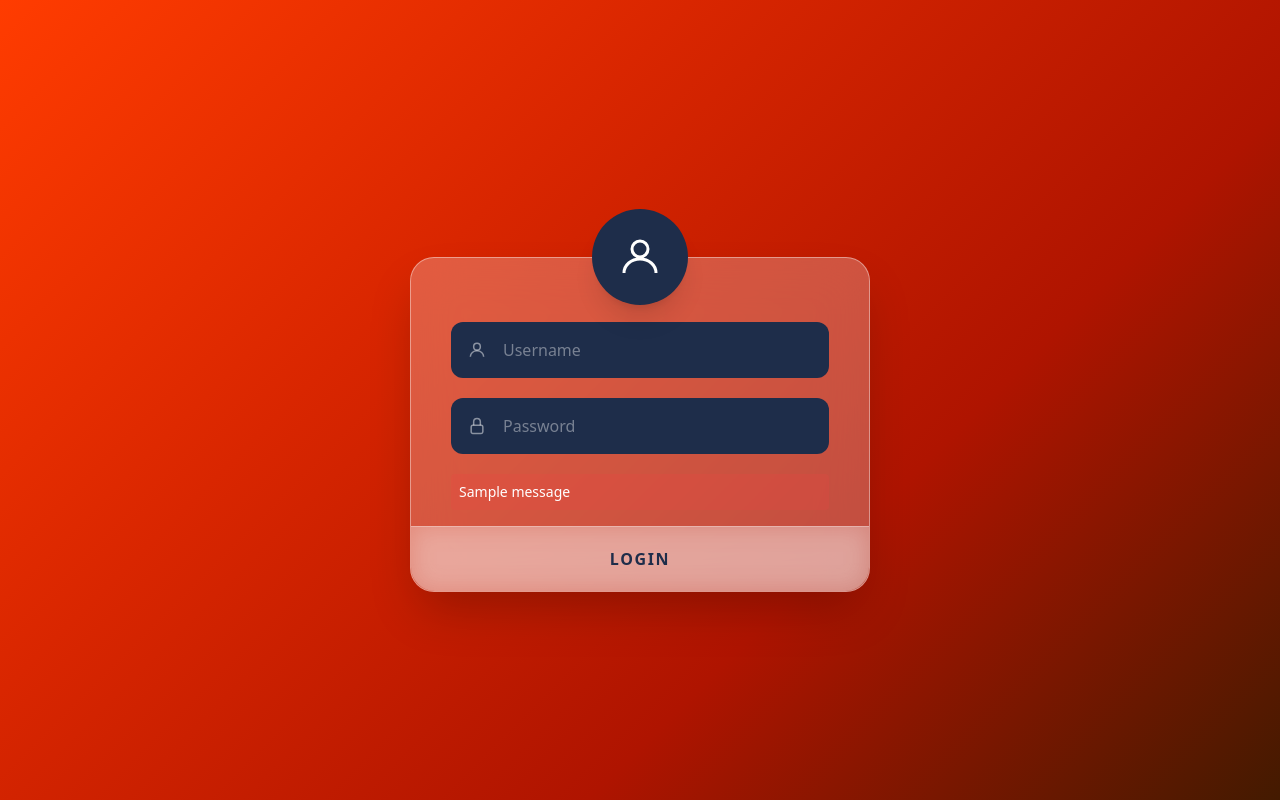
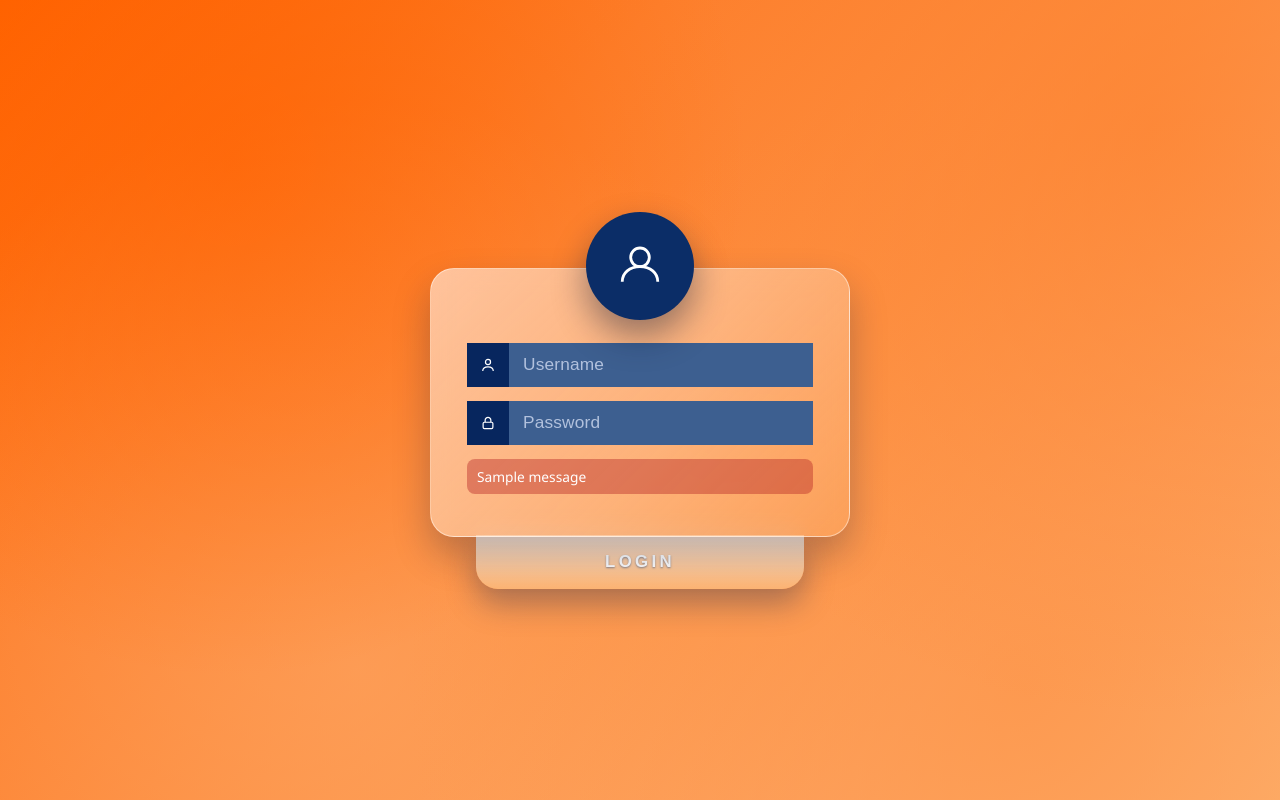
Before and after one commit to Gd0810/chatbot, a Django app: page /accounts/login/ in a window 1280 px wide. Run offline with Django 5.2, Linux system fonts and the light colour scheme; tables that the repository leaves empty hold one stand-in row (values such as "Sample post"); one stand-in notice (Sample message) is shown; parts of the project's set-up code (start-up, migrations or seed data) failed here and were passed over; some libraries are stand-ins or nearby versions.

Commit message:
update:login_ui_3

```diff
--- a/templates/accounts/login.html
+++ b/templates/accounts/login.html
@@ -3,130 +3,245 @@
 <head>
 <meta charset="UTF-8">
 <meta name="viewport" content="width=device-width, initial-scale=1.0">
+<title>Login</title>
+<style>
+* {
+    box-sizing: border-box;
+}
 
-<script src="https://cdn.tailwindcss.com"></script>
-  <!-- Iconify for icons -->
-  <script src="https://code.iconify.design/3/3.1.0/iconify.min.js"></script>
-  <script src="https://code.iconify.design/iconify-icon/2.1.0/iconify-icon.min.js"></script>
+body {
+    margin: 0;
+    min-height: 100vh;
+    display: flex;
+    align-items: center;
+    justify-content: center;
+    font-family: "Segoe UI", Tahoma, Geneva, Verdana, sans-serif;
+    background:
+        radial-gradient(circle at 18% 20%, rgba(255, 98, 0, 0.6) 0%, rgba(255, 98, 0, 0) 42%),
+        radial-gradient(circle at 90% 16%, rgba(253, 127, 44, 0.6) 0%, rgba(253, 127, 44, 0) 44%),
+        radial-gradient(circle at 80% 86%, rgba(253, 147, 70, 0.72) 0%, rgba(253, 147, 70, 0) 50%),
+        radial-gradient(circle at 28% 84%, rgba(253, 167, 102, 0.56) 0%, rgba(253, 167, 102, 0) 50%),
+        linear-gradient(135deg, #ff6200 0%, #fd7f2c 32%, #fd9346 58%, #fda766 78%, #fdb777 100%);
+}
 
-<title>Login</title>
+.login-shell {
+    width: min(92vw, 420px);
+    display: flex;
+    flex-direction: column;
+    align-items: center;
+}
 
-<style>
-body {
-    background: linear-gradient(
-        135deg,
-        rgb(255,60,0),
-        rgb(217,38,0),
-        rgb(175,20,0),
-        rgb(67,26,0)
-    );
+.avatar {
+    width: 108px;
+    height: 108px;
+    border-radius: 50%;
+    background: #0b2d67;
+    display: flex;
+    align-items: center;
+    justify-content: center;
+    box-shadow: 0 16px 34px rgba(8, 19, 51, 0.42);
+    margin-bottom: -52px;
+    z-index: 2;
+}
+
+.card {
+    width: 100%;
+    border-radius: 24px;
+    background: linear-gradient(135deg, rgba(255, 255, 255, 0.55), rgba(253, 183, 119, 0.3));
+    border: 1px solid rgba(255, 255, 255, 0.46);
+    backdrop-filter: blur(10px);
+    -webkit-backdrop-filter: blur(10px);
+    box-shadow: 0 18px 36px rgba(16, 26, 64, 0.27);
+    padding: 74px 36px 34px;
+}
+
+.field-wrap {
+    display: flex;
+    align-items: center;
+    height: 44px;
+    margin-bottom: 14px;
+    overflow: hidden;
+    background: #3d5f90;
+}
+
+.field-icon {
+    width: 42px;
+    min-width: 42px;
+    height: 100%;
+    background: #07265e;
+    display: flex;
+    align-items: center;
+    justify-content: center;
+}
+
+.field-wrap input {
+    width: 100%;
+    height: 100%;
+    border: 0;
+    outline: 0;
+    padding: 0 14px;
+    color: #dbe7ff;
+    background: transparent;
+    font-size: 1.08rem;
+    letter-spacing: 0.01em;
+}
+
+.field-wrap input::placeholder {
+    color: rgba(223, 232, 251, 0.72);
+}
+
+.meta-row {
+    margin-top: 22px;
+    display: flex;
+    align-items: center;
+    justify-content: space-between;
+    gap: 12px;
+    font-size: 0.92rem;
+    color: #6b7da3;
+}
+
+.remember {
+    display: inline-flex;
+    align-items: center;
+    gap: 8px;
+    cursor: pointer;
+}
+
+.remember input {
+    accent-color: #1d3f7b;
+    width: 14px;
+    height: 14px;
+}
+
+.forgot-link {
+    color: #6e82ad;
+    text-decoration: none;
+    font-style: italic;
+}
+
+.forgot-link:hover {
+    text-decoration: underline;
+}
+
+.message-box {
+    margin-top: 12px;
+}
+
+.message-item {
+    margin: 0 0 8px;
+    border-radius: 8px;
+    padding: 8px 10px;
+    font-size: 0.86rem;
+    color: #ffffff;
+    background: rgba(181, 36, 36, 0.42);
+}
+
+.login-btn {
+    margin-top: -2px;
+    width: 78%;
+    border: 0;
+    border-radius: 0 0 22px 22px;
+    padding: 17px 10px;
+    background: linear-gradient(180deg, rgba(255, 236, 218, 0.96), rgba(253, 183, 119, 0.9));
+    box-shadow: 0 15px 30px rgba(18, 35, 81, 0.34);
+    color: #ffffff;
+    font-size: 1.05rem;
+    font-weight: 700;
+    letter-spacing: 0.2em;
+    text-transform: uppercase;
+    text-shadow: 0 1px 2px rgba(58, 83, 123, 0.6);
+    cursor: pointer;
+    transition: transform 0.15s ease, filter 0.15s ease;
+}
+
+.login-btn:hover {
+    transform: translateY(-1px);
+    filter: brightness(1.03);
+}
+
+.login-btn:active {
+    transform: translateY(0);
+}
+
+@media (max-width: 420px) {
+    .card {
+        padding: 74px 20px 28px;
+    }
+
+    .meta-row {
+        font-size: 0.82rem;
+    }
 }
 </style>
-
 </head>
-
-<body class="min-h-screen flex items-center justify-center font-sans">
-
-<div class="relative flex flex-col items-center">
-
-    <!-- Avatar -->
-    <div class="w-24 h-24 bg-[#1e2d4a] rounded-full flex items-center justify-center shadow-xl z-10 -mb-12">
-        <svg class="w-12 h-12 text-white" fill="none" stroke="currentColor" stroke-width="1.5" viewBox="0 0 24 24">
-            <circle cx="12" cy="8" r="4"/>
-            <path d="M4 20c0-4 3.6-7 8-7s8 3 8 7"/>
+<body>
+<div class="login-shell">
+    <div class="avatar" aria-hidden="true">
+        <svg width="52" height="52" viewBox="0 0 24 24" fill="none" stroke="#ffffff" stroke-width="1.3">
+            <circle cx="12" cy="8" r="4.3"></circle>
+            <path d="M3.8 19.3c0-4.1 3.4-7 8.2-7s8.2 2.9 8.2 7"></path>
         </svg>
     </div>
 
-    <!-- Card -->
-    <div class="w-[460px] bg-white/25 backdrop-blur-xl border border-white/40 rounded-3xl shadow-2xl pt-16 px-10">
-
-
-
-        <form method="post">
+    <div class="card">
+        <form id="loginForm" method="post">
             {% csrf_token %}
 
-            <!-- Username -->
-            <div class="mb-5">
-                <div class="flex items-center bg-[#1e2d4a] rounded-xl overflow-hidden">
-                    <div class="px-4 text-white/70"><svg class="w-5 h-5" viewBox="0 0 24 24" fill="none"
-                                 stroke="rgba(255,255,255,0.48)" stroke-width="1.8"
-                                 xmlns="http://www.w3.org/2000/svg">
-                                <circle cx="12" cy="8" r="4"/>
-                                <path d="M4 20c0-4 3.6-7 8-7s8 3 8 7"/>
-                            </svg></div>
-
+            <div class="field-wrap">
+                <div class="field-icon" aria-hidden="true">
+                    <svg width="18" height="18" viewBox="0 0 24 24" fill="none" stroke="#ffffff" stroke-width="1.6">
+                        <circle cx="12" cy="8" r="3.4"></circle>
+                        <path d="M5 20c0-3.2 2.8-5.6 7-5.6s7 2.4 7 5.6"></path>
+                    </svg>
+                </div>
                 {{ form.username }}
             </div>
+            {% for error in form.username.errors %}
+            <p class="message-item">{{ error }}</p>
+            {% endfor %}
 
-                {% for error in form.username.errors %}
-                <p class="text-red-200 text-xs mt-1">{{ error }}</p>
-                {% endfor %}
+            <div class="field-wrap">
+                <div class="field-icon" aria-hidden="true">
+                    <svg width="18" height="18" viewBox="0 0 24 24" fill="none" stroke="#ffffff" stroke-width="1.6">
+                        <rect x="5.5" y="11" width="13" height="8.5" rx="1.7"></rect>
+                        <path d="M8.2 11V8.3a3.8 3.8 0 1 1 7.6 0V11"></path>
+                    </svg>
                 </div>
-
-            <!-- Password -->
-            <div class="mb-5">
-                <div class="flex items-center bg-[#1e2d4a] rounded-xl overflow-hidden">
-                    <div class="px-4 text-white/70"><svg class="w-5 h-5" viewBox="0 0 24 24" fill="none"
-                                 stroke="rgba(255,255,255,0.48)" stroke-width="1.8"
-                                 xmlns="http://www.w3.org/2000/svg">
-                                <rect x="5" y="11" width="14" height="10" rx="2" ry="2"/>
-                                <path d="M8 11V7a4 4 0 0 1 8 0v4"/>
-                            </svg></div>
-
                 {{ form.password }}
             </div>
-
             {% for error in form.password.errors %}
-                <p class="text-red-200 text-xs mt-1">{{ error }}</p>
+            <p class="message-item">{{ error }}</p>
             {% endfor %}
-            </div>
 
             {% if messages %}
-        <div class="mb-4">
+            <div class="message-box">
                 {% for message in messages %}
-            <p class="bg-red-500/20 text-white text-sm p-2 rounded mb-2">
-                {{ message }}
-            </p>
+                <p class="message-item">{{ message }}</p>
                 {% endfor %}
             </div>
             {% endif %}
 
-            <!-- Bottom Strip -->
-            <div class="-mx-10 bg-white/30 backdrop-blur-md border-t border-white/30 rounded-b-3xl py-5">
-                <button type="submit"
-                    class="w-full uppercase tracking-widest font-semibold text-[#1e2d4a] hover:text-black transition">
-                    Login
-                </button>
+        </form>
     </div>
 
-        </form>
-
+    <button type="submit" form="loginForm" class="login-btn">Login</button>
 </div>
 
-</div>
-
-<!-- Django input styling -->
 <script>
 document.addEventListener("DOMContentLoaded", function() {
+    const username = document.querySelector("input[name*='user'], input[type='text'], input[type='email']");
+    const password = document.querySelector("input[type='password']");
 
-    const inputs = document.querySelectorAll("input[type=text], input[type=password]");
-
-    inputs.forEach(input => {
-
-        input.className =
-            "w-full bg-transparent py-4 text-white/70 placeholder-white/40 focus:outline-none";
-
-        if (!input.placeholder) {
-            if (input.name.includes("user"))
-                input.placeholder = "Username";
-            else
-                input.placeholder = "Password";
+    if (username) {
+        username.placeholder = "Username";
+        username.autocomplete = "username";
     }
 
-    });
-
+    if (password) {
+        password.placeholder = "Password";
+        password.autocomplete = "current-password";
+    }
 });
 </script>
-
 </body>
 </html>
```
Also changed, not shown: 1 other file. Lines whose indentation alone changed are shown as unchanged.
